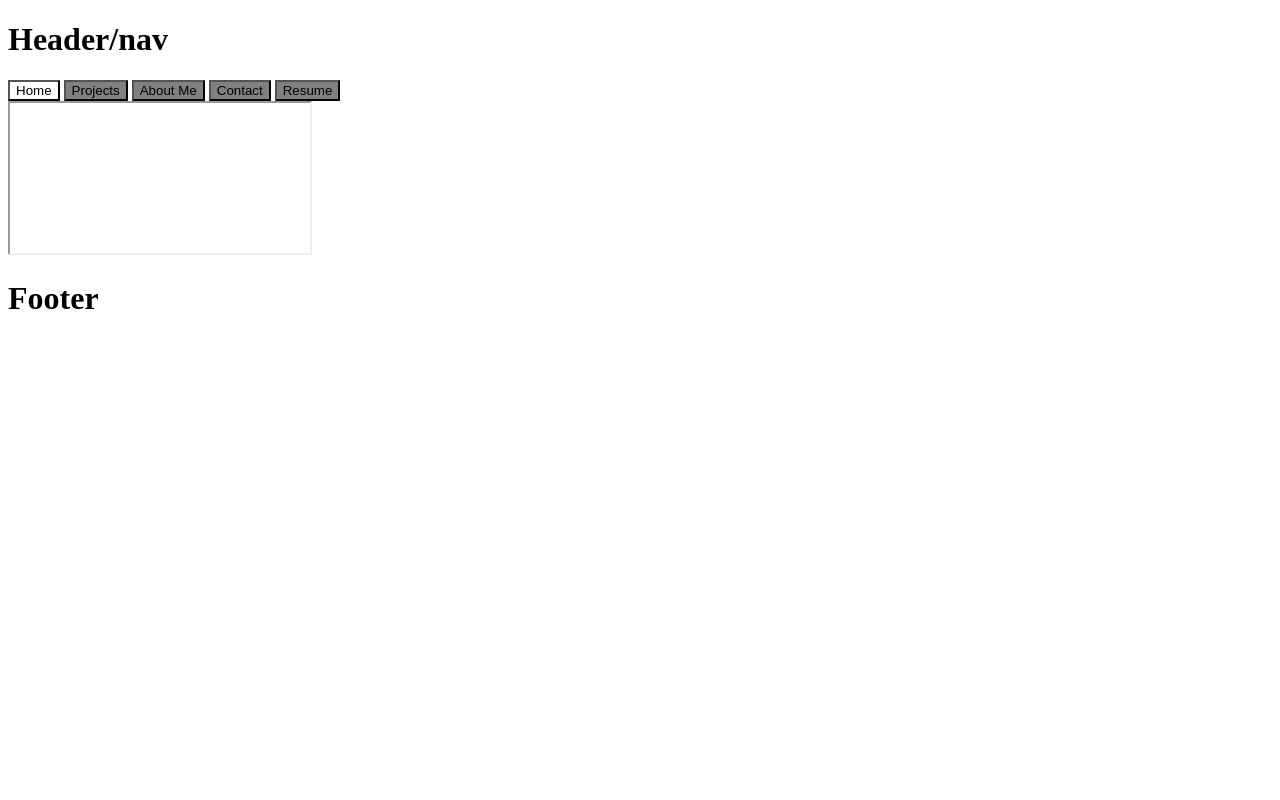
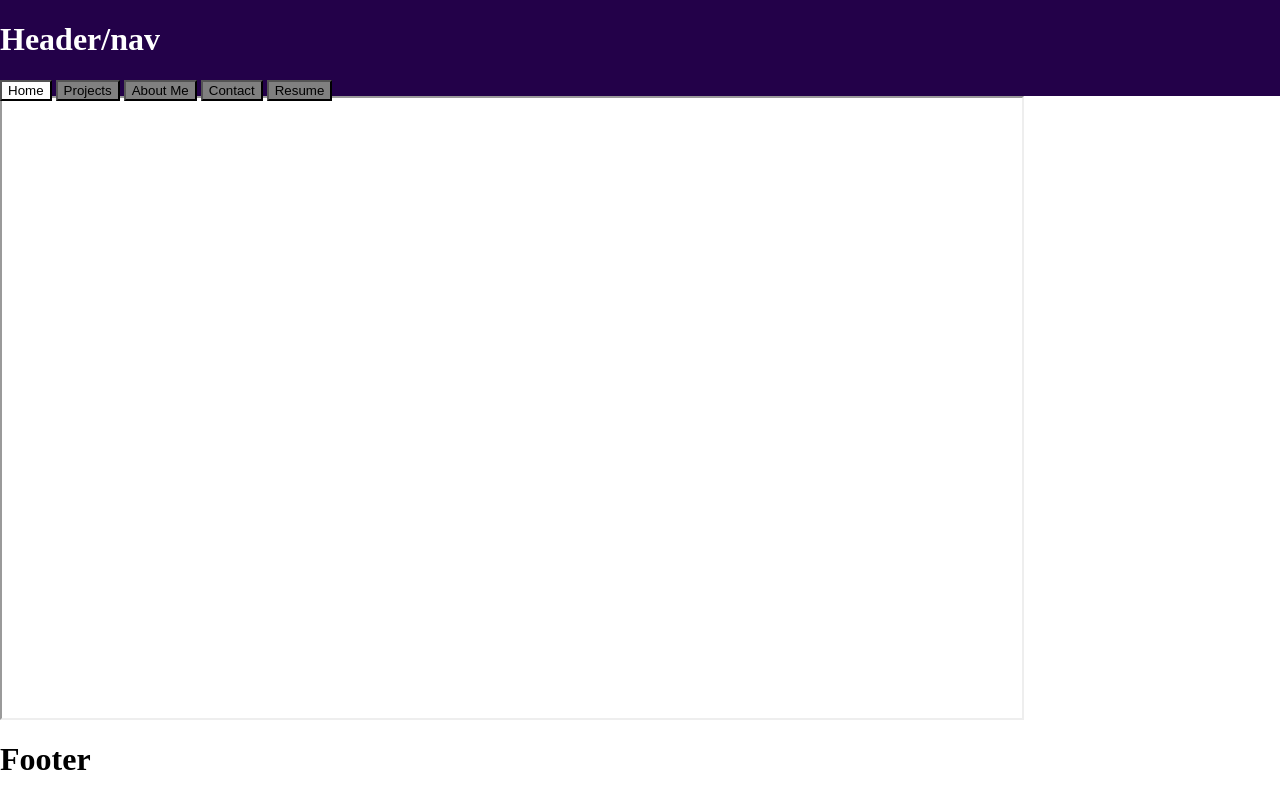
Before and after one commit to AustinMcCowan/portfolio, a plain HTML site: page index.html in a window 1280 px wide. Drawn offline with Linux system fonts and the light colour scheme; files whose address does not match are found by name.

Commit message:
Worked on index.html layout

```diff
--- a/css/index.css
+++ b/css/index.css
@@ -5,8 +5,24 @@
 */
 
 /* ---- Header ---- */
-.divheader {
-    background-color: #aaa;
+#div-header {
+    background-color: rgb(35, 1, 73);
+    color: white;
+    width: 100%;
+    margin: 0;
+    height: auto;
+    position: -webkit-sticky;
+    position: sticky;
+    top: 0;
+}
+
+#div-header h1 {
+    color: white;
+}
+
+#div-header nav {
+    margin: auto;
+    margin-bottom: 0;
 }
 
 .btn-currentpage {
@@ -16,3 +32,19 @@
 .btn-page {
     background-color: grey;
 }
+
+/* ---- Iframe ---- */
+iframe {
+    width: 80%;
+    height: 100%;
+    margin: auto;
+}
+
+#div-iframe {
+    width: 100%;
+    margin: auto;
+    height: 100%;
+
+}
+
+/* ---- Footer ---- */
--- a/css/site.css
+++ b/css/site.css
@@ -4,8 +4,25 @@
     css for general styling
 */
 
+/* ---- Site Layout ---- */
+html, body {
+    width: 100%;
+    height: 100%;
+    margin: 0;
+}
+
+body * {
+    box-sizing: border-box;
+}
 /* ---- Grid layout ---- */
 .grid-container {
     display: grid;
-    grid-template-rows: 20% 70% 10%;
+    grid-template-rows: 12% auto 10%;
+    width: 100%;
+    margin: 0;
+    height: 100%;
 }
+
+.grid-container div {
+    width: 100%;
+}
--- a/index.html
+++ b/index.html
@@ -10,8 +10,9 @@
     <link rel="stylesheet" href="./css/index.css">
   </head>
   <body>
+    <div class="grid-container">
       <!--Header-->
-    <div id="divheader">
+      <div id="div-header">
         <!--Title-->
         <h1>Header/nav</h1>
         <!--nav-->
@@ -25,7 +26,7 @@
       </div>
 
       <!-- Main -->
-    <div>
+      <div id="div-iframe">
         <iframe src="./iframes/home.html" id="iframe-id"></iframe>
       </div>
 
@@ -34,6 +35,7 @@
         <h1>Footer</h1>
       </div>
 
+    </div>
     <!-- Javascript source -->
     <script src="./js/site.js"></script>
   </body>
```
Also changed, not shown: iframes/about.html (+5 -5 lines), iframes/contact.html (+2 -2 lines), iframes/project.html (+1 -1 lines). Lines whose indentation alone changed are shown as unchanged.
